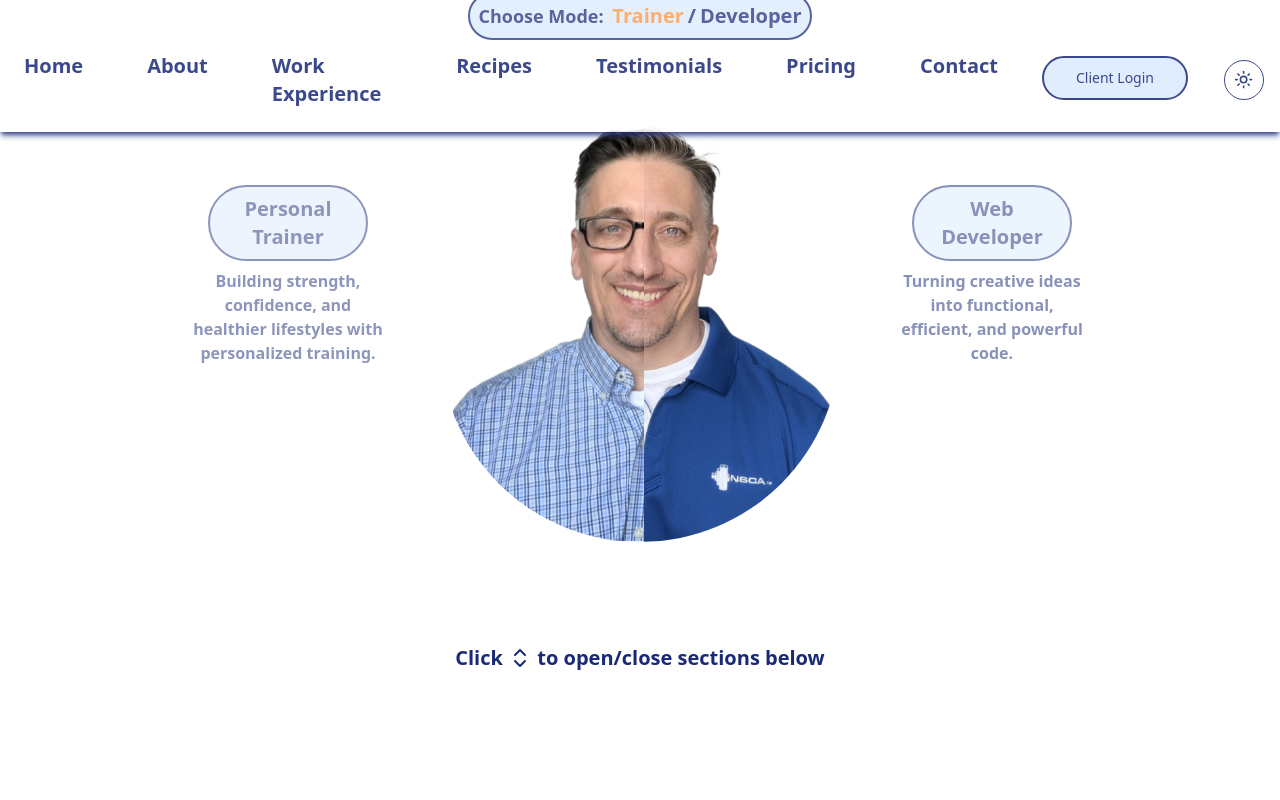
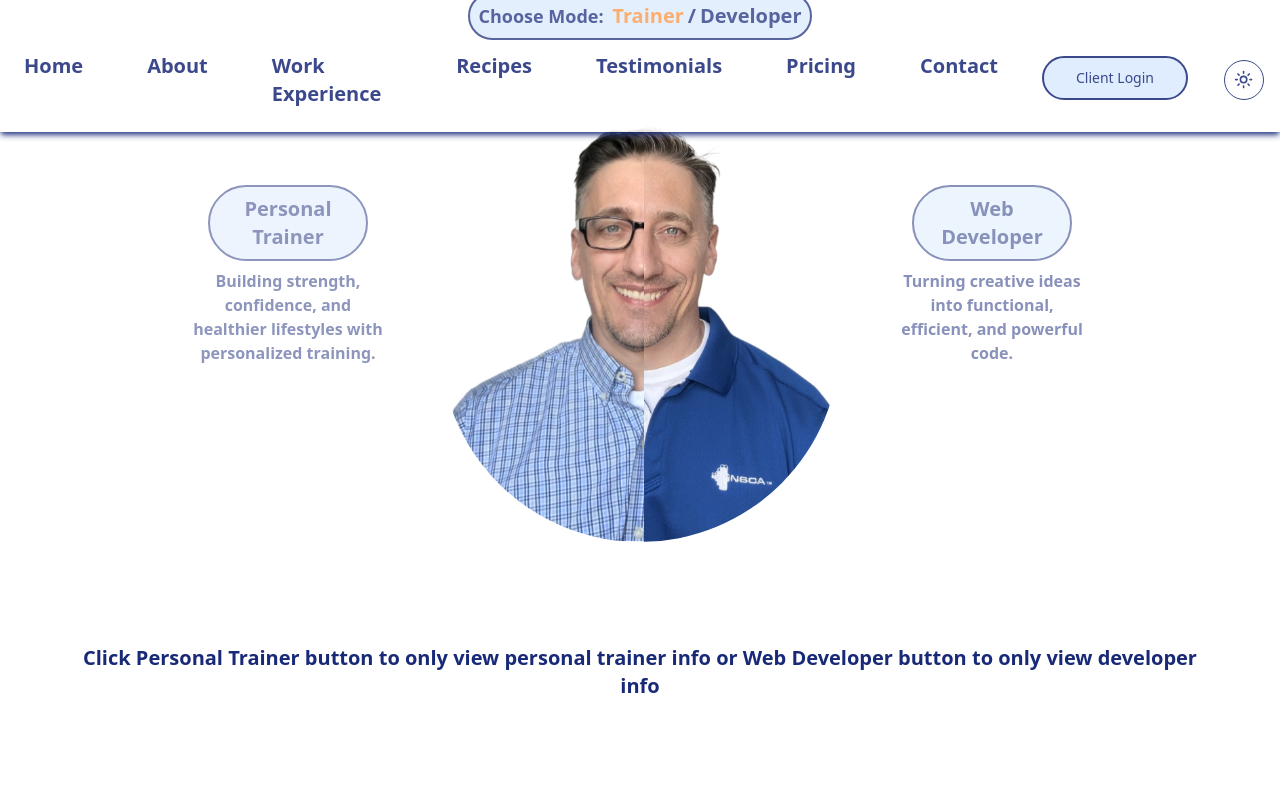
Before and after one commit to WarrenPaschetto/website, a Next.js app: page / in a window 1280 px wide. Shown: the top 800 px of the page. Built offline with nearby package versions, Linux system fonts and the light colour scheme.

Commit message:
added instructions for website

```diff
--- a/src/app/page.tsx
+++ b/src/app/page.tsx
@@ -59,6 +59,11 @@ export default function Home() {
         <LargeScreenHeader />
         </div>
 
+        <section
+          className="flex justify-center w-[90%] bg-white dark:bg-gray-900 mx-auto relative mb-16 pt-[100px] -mt-[70px]"
+        >
+          <h1 className="text-xl font-bold text-accent dark:text-text-primary-dark mb-8 text-center">Click Personal Trainer button to only view personal trainer info or Web Developer button to only view developer info<br/></h1>
+        </section>
         <section
           className="flex justify-center w-[90%] bg-white dark:bg-gray-900 mx-auto relative mb-16 pt-[100px] -mt-[70px]"
         >
```
